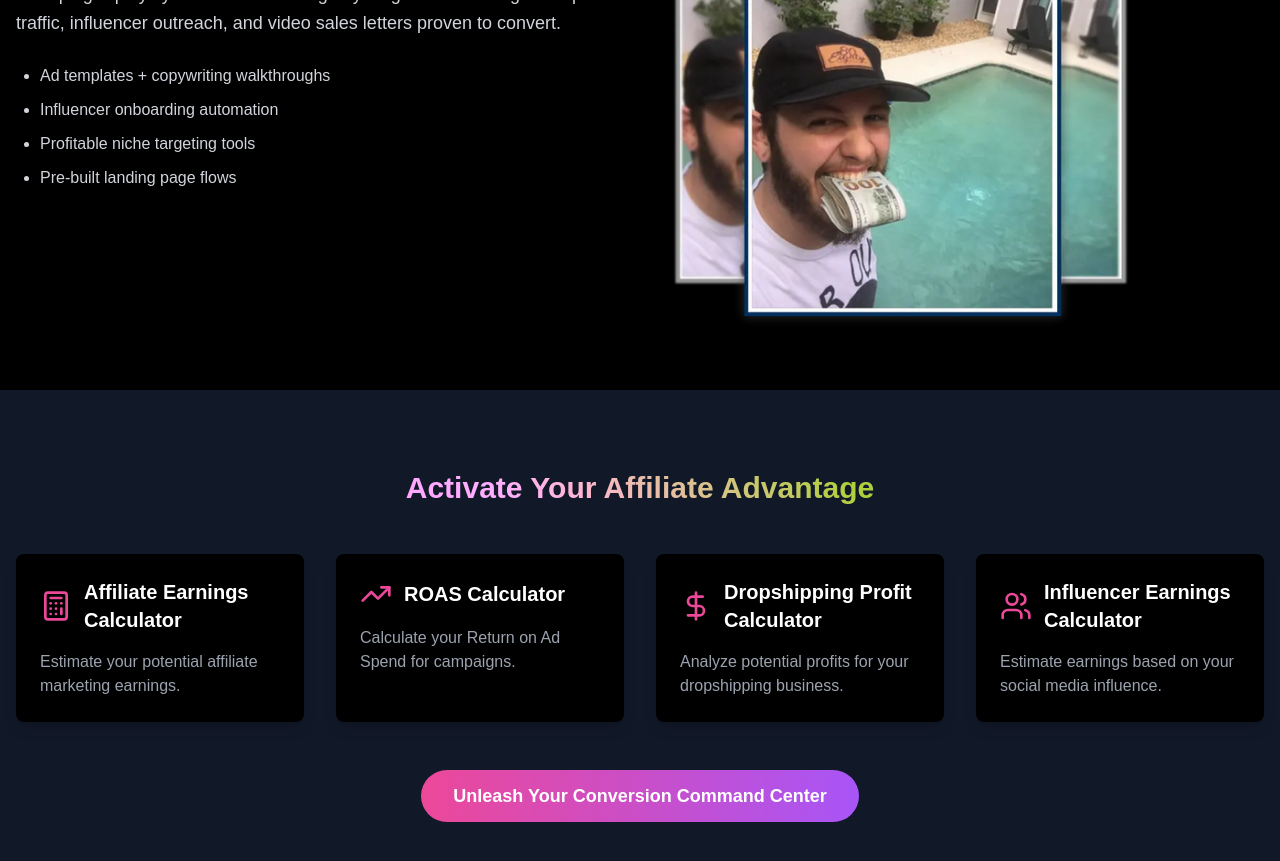
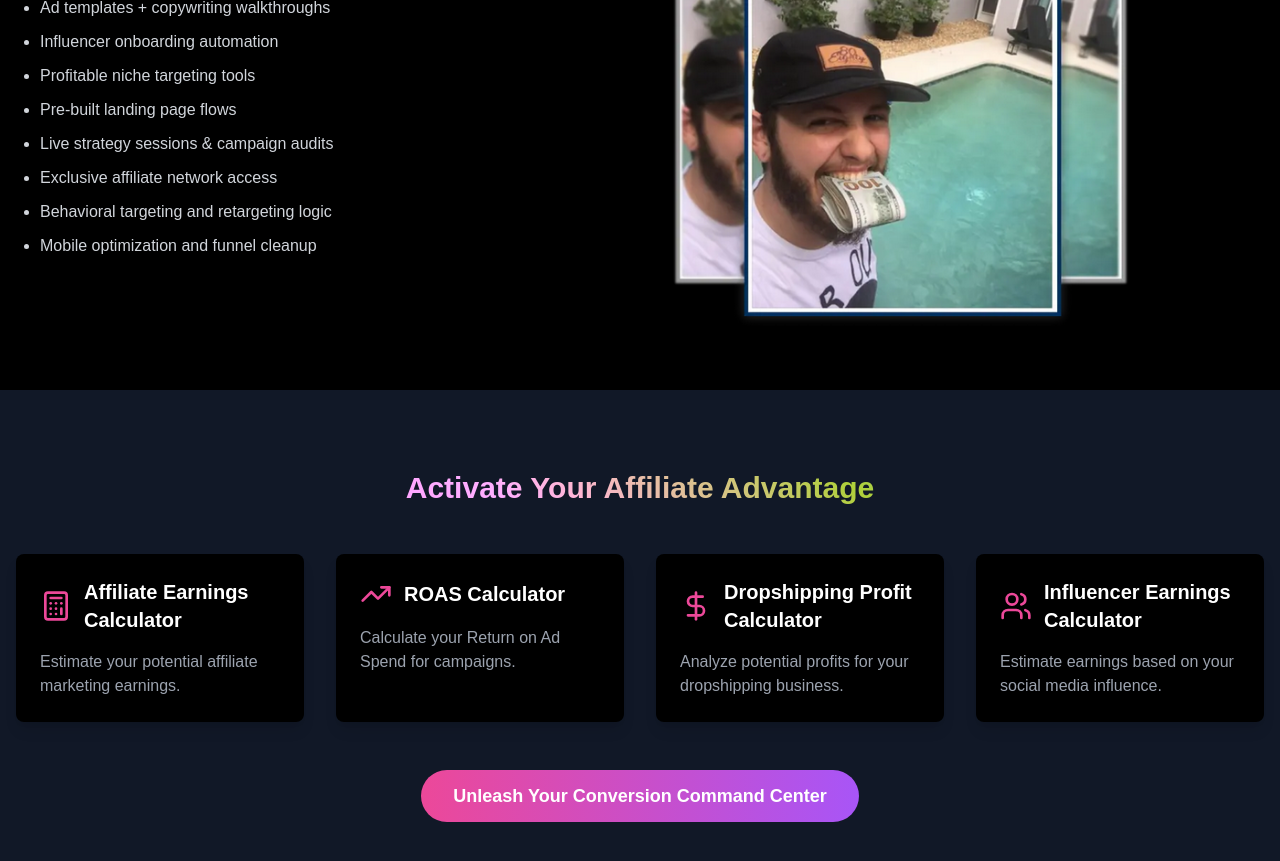
Before and after one commit to 00752-tech/john-crestani, a Next.js app: page / in a window 1280 px wide. Shown: the part 2840-3701 px from the top of the page. Built offline with nearby package versions, Linux system fonts and the light colour scheme; a web font is replaced by a local one.

Commit message:
Update page.tsx

```diff
--- a/app/page.tsx
+++ b/app/page.tsx
@@ -28,9 +28,10 @@ export default function Home() {
         <DynamicFeaturedTool />
       </Suspense>
 
-      {/* ✅ Toolkit section with image beside copy */}
+      {/* ✅ Restored Billionaire’s Toolkit section */}
       <section className="container mx-auto px-4 py-16">
         <div className="flex flex-col md:flex-row items-center justify-between gap-12">
+          {/* Left: Original copy */}
           <div className="md:w-1/2 text-white">
             <h2 className="text-3xl font-bold mb-4">The Billionaire’s Toolkit</h2>
             <p className="text-lg text-gray-300 leading-relaxed mb-6">
@@ -43,8 +44,14 @@ export default function Home() {
               <li>Influencer onboarding automation</li>
               <li>Profitable niche targeting tools</li>
               <li>Pre-built landing page flows</li>
+              <li>Live strategy sessions & campaign audits</li>
+              <li>Exclusive affiliate network access</li>
+              <li>Behavioral targeting and retargeting logic</li>
+              <li>Mobile optimization and funnel cleanup</li>
             </ul>
           </div>
+
+          {/* Right: Toolkit image */}
           <div className="md:w-1/2">
             <Image
               src="/billionaires-toolkit.PNG"
```
